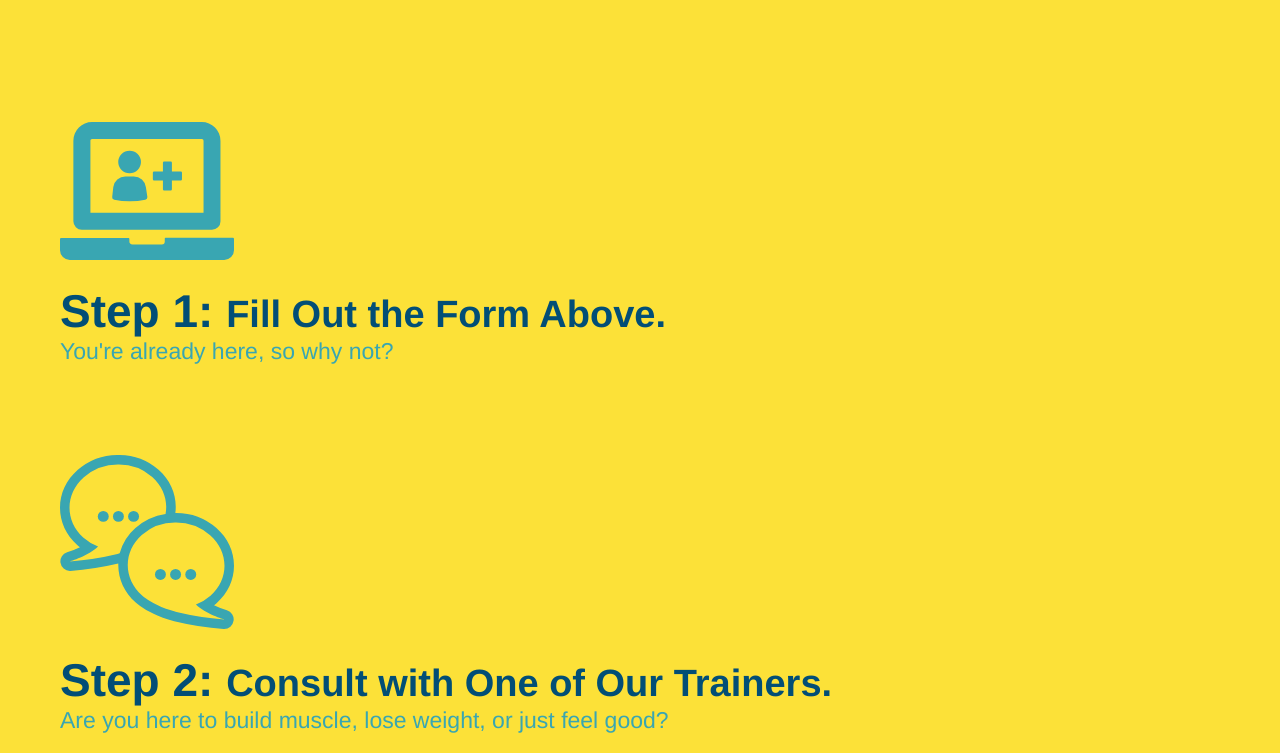
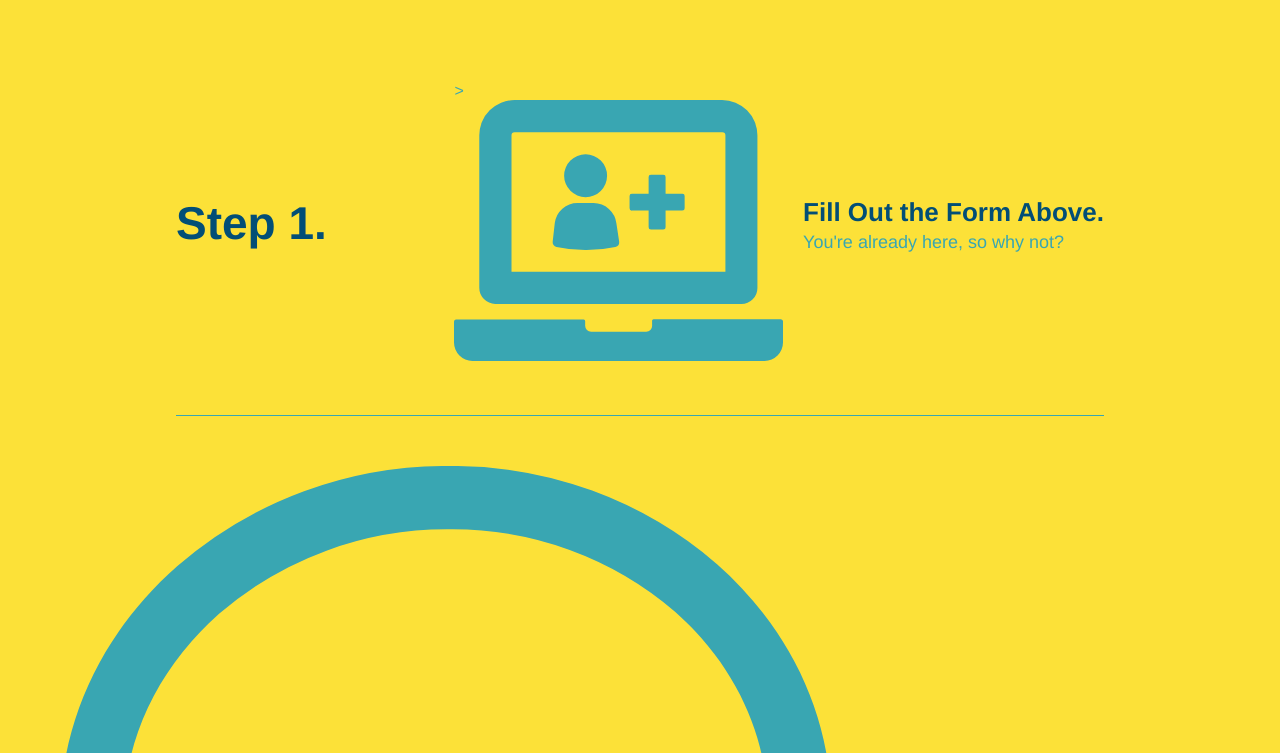
Before and after one commit to Naomi-Eckhoff/run-buddy, a plain HTML site: page index.html in a window 1280 px wide. Shown: the part 1147-1900 px from the top of the page. Drawn offline with Linux system fonts and the light colour scheme.

Commit message:
made an even bigger mess of flexbox in steps

```diff
--- a/assets/css/style.css
+++ b/assets/css/style.css
@@ -177,28 +177,44 @@ section {
     background: #fce138;
 }
 
-.steps div {
-    margin-bottom: 80px;
+.step {
+    margin: 50px auto;
+    padding-bottom: 50px;
+    width: 80%;
+    border-bottom: 1px solid #39a6b2;
+    display: flex;
+    flex-wrap: wrap;
+    align-items: center;
+    justify-content: space-between;
 }
 
-.steps img {
-    width: 15%;
-    margin: 10px 0;
+.step h3 {
+    color: #024e76;
+    font-size: 46px;
+    flex: 1 30%;
 }
 
-.steps h3 {
-    color: #024e76;
-    font-size: 46px;
-    margin-top: 10px;
+.step-info {
+    display: flex;
+    flex-wrap: wrap;
+    align-items: center;
+    flex: 2 70%;
 }
 
-.steps p {
-    color: #39a6b2;
-    font-size: 23px;
+.step-img {
+    flex: 1 12%;
+    margin-right: 20px;
 }
 
-.steps span {
-    font-size: 38px;
+.step-text p {
+    color: #39a6b2;
+    font-size: 18px;
+}
+
+.step-text h4 {
+    font-size: 26px;
+    line-height: 1.5;
+    color: #024e76;
 }
 
 .trainers {
--- a/index.html
+++ b/index.html
@@ -92,13 +92,19 @@
             What You Do
         </h2>
     </div>
-        <div>
-            <img src="./assets/images/step-1.svg" alt="" />
-            <h3>Step 1: <span>Fill Out the Form Above.</span></h3>
-            <div class="flex-row">
+    <div class="step">
+        <h3>Step 1.</h3>
+        <div class="step-info">
+            <div class="step-img">>
+                <img src="./assets/images/step-1.svg" alt="" />
+            </div>
+            <div class="step-text">
+                <h4>Fill Out the Form Above.</h4>
                 <p>You're already here, so why not?</p>
             </div>
         </div>
+    </div>
+
         <div>
             <img src="./assets/images/step-2.svg" alt="" />
             <h3>Step 2: <span>Consult with One of Our Trainers.</span></h3>
```
